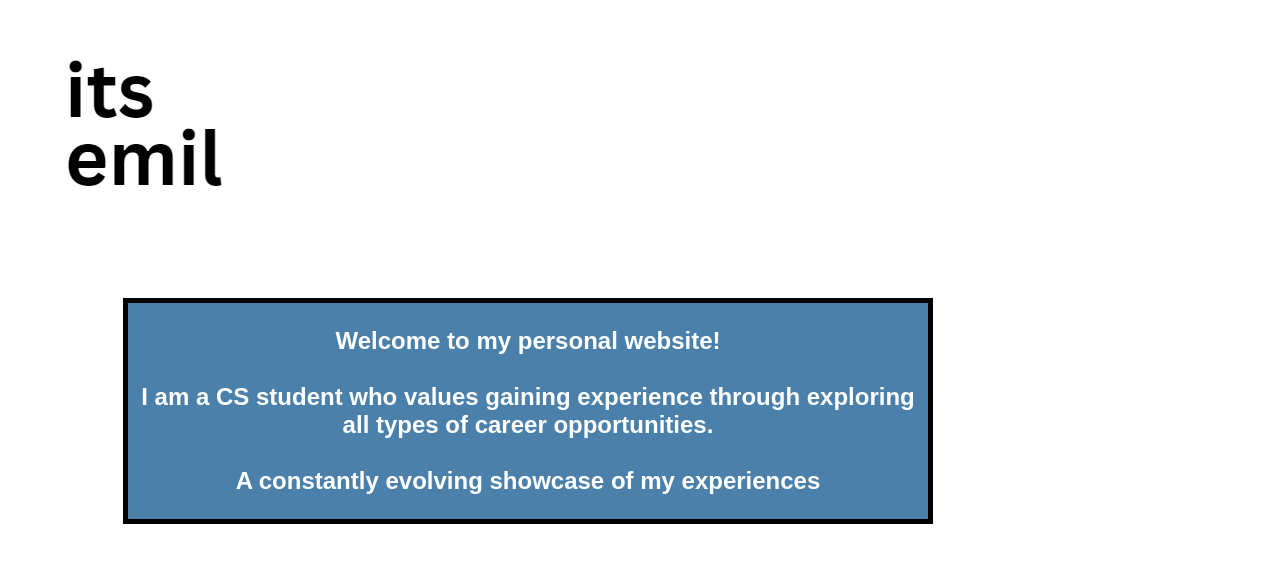
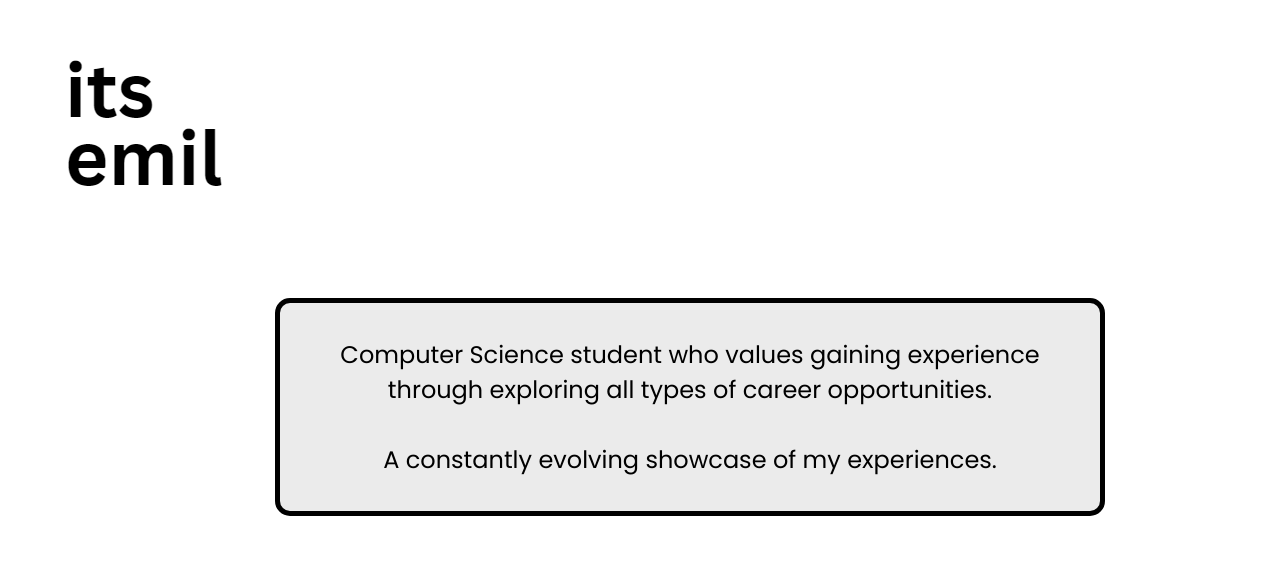
Before and after one commit to emil3h/itsClean, a plain HTML site: page index.html in a window 1280 px wide. Shown: the part 207-770 px from the top of the page. Drawn offline with Linux system fonts and the light colour scheme.

Commit message:
made many changes

```diff
--- a/index.html
+++ b/index.html
@@ -1,24 +1,26 @@
 <!DOCTYPE html>
 <html>
-<head>
-    <meta http-equiv="X-UA-Compatible" content="IE=edge">
-    <meta name="viewport" content="width=device-width, initial-scale=1.0">
-    <link href="style.css" rel="stylesheet" type="text/css"/>
+  <head>
+    <meta http-equiv="X-UA-Compatible" content="IE=edge" />
+    <meta name="viewport" content="width=device-width, initial-scale=1.0" />
+    <link href="style.css" rel="stylesheet" type="text/css" />
     <script src="script.js"></script>
-</head>
+  </head>
 
-<body>
-<img src="itsemil.png" id="itsemil" alt="itsemil">
+  <body>
+    <img src="itsemil.png" id="itsemil" alt="itsemil" />
 
-  <div style="max-width:auto" id="stripOuter">
-
-    <div style="max-width:800px" id="stripInner">
-      <p>Welcome to my personal website! <br><br>
-        I am a CS student who values gaining experience through exploring all types of career opportunities.<br> <br>
-        A constantly evolving showcase of my experiences</p>
-    </div> <!-- end of inner-->
-
-   </div> <!-- end of outer-->
-
-</body>
+    <div style="max-width: auto" id="stripOuter">
+      <div style="max-width: 800px" id="stripInner">
+        <p>
+          Computer Science student who values gaining experience through
+          exploring all types of career opportunities.<br />
+          <br />
+          A constantly evolving showcase of my experiences.
+        </p>
+      </div>
+      <!-- end of inner-->
+    </div>
+    <!-- end of outer-->
+  </body>
 </html>
--- a/style.css
+++ b/style.css
@@ -1,27 +1,29 @@
-img{
+@import url("https://fonts.googleapis.com/css2?family=Kanit&family=Poppins&display=swap");
+
+img {
   position: relative;
   left: 50px;
   margin-top: 250px;
-  opacity:0;
+  opacity: 0;
   display: none;
 }
 
-#stripInner{
-        background-color: #4a80aa;
-        color: #ffffff;
-        font-family: 'Kanit', sans-serif;
-        font-family: 'Poppins', sans-serif;
+#stripInner {
+  background-color: #ebebeb;
+  color: #000000;
+  font-family: "Poppins", sans-serif;
   font-size: 150%;
 
   border: 5px #000000 solid;
-        padding: auto;
+  border-radius: 15px;
+  padding: 10px;
   text-align: center;
+  margin: auto; /*Remove this to move textbox to left side*/
 }
 
-  #stripOuter{
+#stripOuter {
   background-color: #ffffff;
   color: #000000;
-        font-weight: 900;
 
   padding-left: 15px;
   padding-right: 15px;
@@ -33,7 +35,7 @@ img{
 
 /*on phone */
 @media screen and (max-width: 480px) {
-    #stripOuter{
+  #stripOuter {
     background-color: #ffffff;
     color: #000000;
     font-weight: 900;
@@ -45,3 +47,4 @@ img{
     margin-top: 75px;
     margin-left: 0px;
   }
+}
```
Also changed, not shown: script.js (+4 -4 lines). Lines whose indentation alone changed are shown as unchanged.
